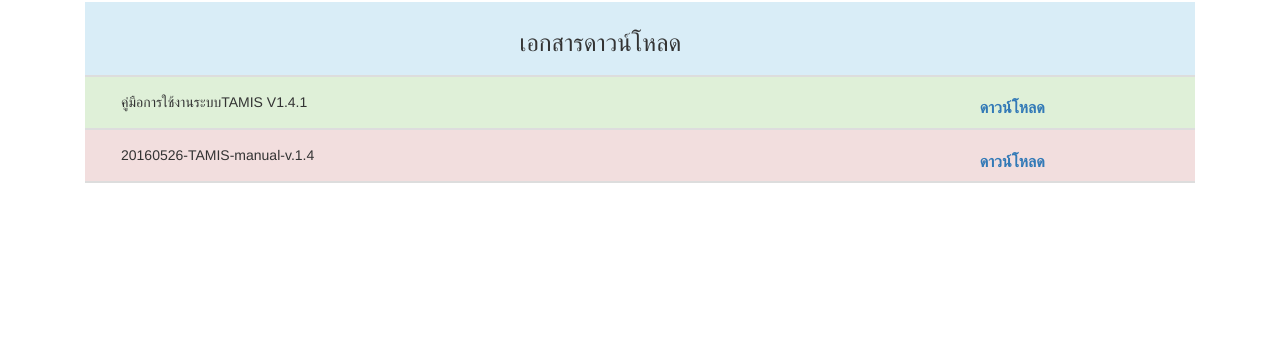
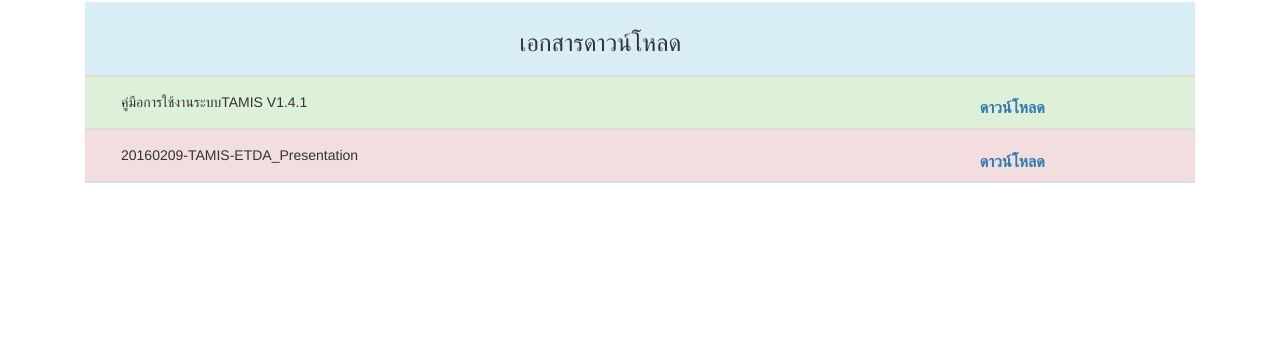
Before and after one commit to Acherrylp/Acherry.github.io, a Jekyll site: the page built from downloads.html, in a window 1280 px wide. Shown: the part 113-452 px from the top of the page. Built offline with Jekyll 4.4.1, drawn with Linux system fonts in a browser that asks for light colours; nearby versions of some CDN libraries.

Commit message:
เพิ่มไฟล์ดาวน์โหลด

```diff
--- a/downloads.html
+++ b/downloads.html
@@ -46,8 +46,8 @@
                </tr>
                  <tr class="danger">
 
-                   <th><h5>&emsp;&emsp;20160526-TAMIS-manual-v.1.4</th></h5>
-                   <th><a a class="float" href="/download/20160526-TAMIS-manual-v.1.4.pdf" target="_blank">ดาวน์โหลด</a></th>
+                   <th><h5>&emsp;&emsp;20160209-TAMIS-ETDA_Presentation</th></h5>
+                   <th><a a class="float" href="/download/6143_20160209-TAMIS-ETDA_Presentation.pdf" target="_blank">ดาวน์โหลด</a></th>
                  </tr>
 
                  </tbody>
```
Also changed, not shown: 1 other file.
